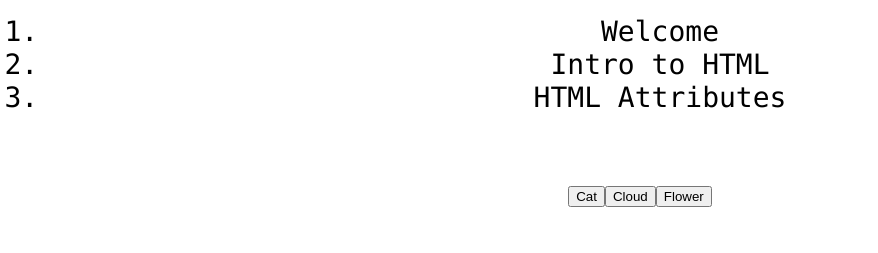
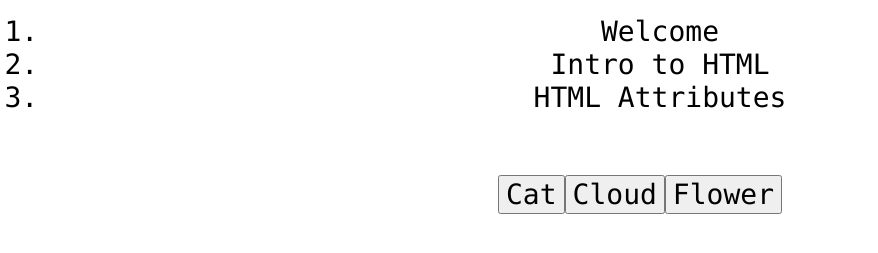
Before and after one commit to erru227/31_1, a website: page public/index.html in a window 1280 px wide. Shown: the part 125-378 px from the top of the page, without its empty margins (0-878 px from the left). Drawn offline with nearby package versions, Linux system fonts and the light colour scheme.

Commit message:
Update style.css

```diff
--- a/public/style.css
+++ b/public/style.css
@@ -4,3 +4,10 @@ body {
     text-align: center;
     margin: 15px 15px 15px 15px;
 }
+button,select,option,input[type="text"],[type="number"]{
+    font-size:28px;
+    font-family: "Lucida Console", "Courier New", monospace;
+}
+img{
+    width: 500px;
+}
```
